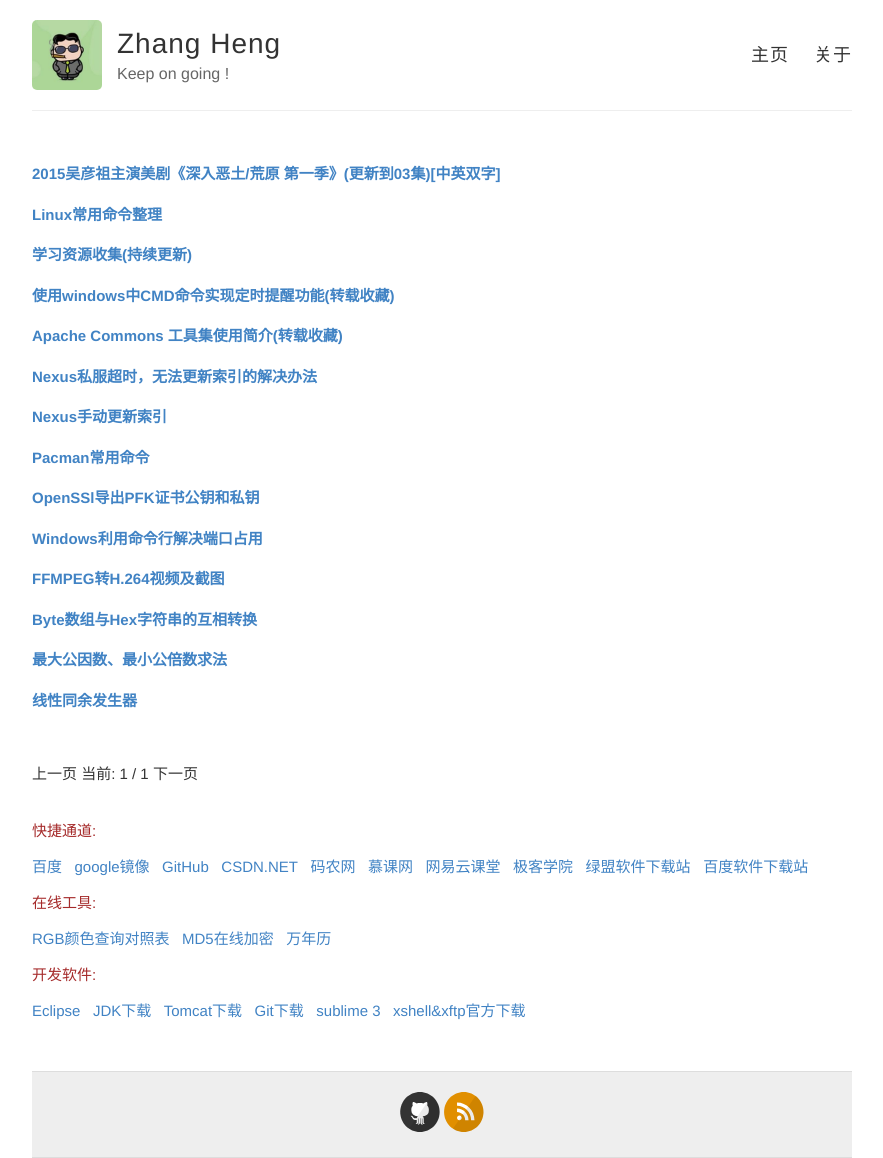
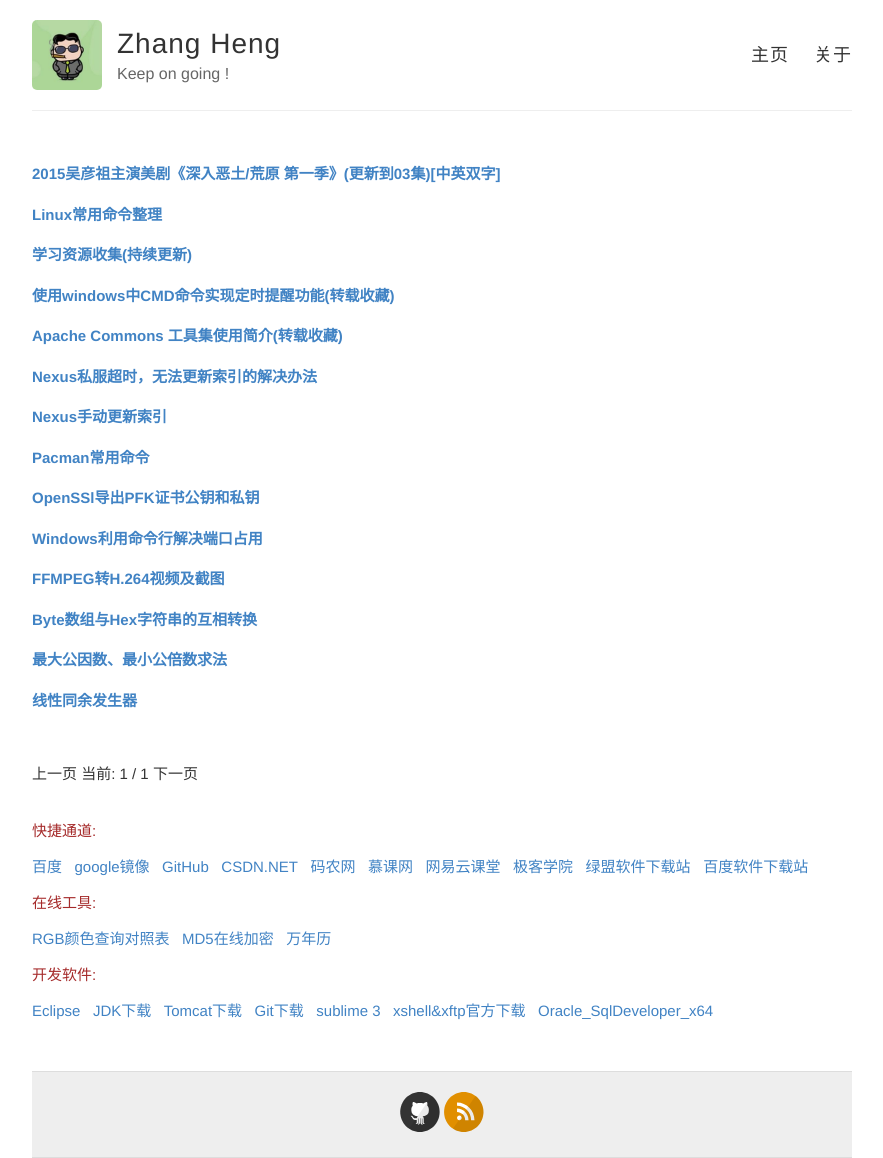
Before and after one commit to daniel163/daniel163.github.io, a Jekyll site: the page built from index.html, in a window 1280 px wide. Shown: the whole page, without its empty margins (198-1081 px from the left). Built offline with Jekyll 4.4.1, drawn with Linux system fonts in a browser that asks for light colours; Markdown is read by kramdown in place of the engine named in the settings; the list of posts is cut into pages by our own code.

Commit message:
更新主页

```diff
--- a/index.html
+++ b/index.html
@@ -68,7 +68,7 @@ layout: default
 	<a href="http://tortoisegit.org/about/" target="_blank">Git下载</a>&nbsp&nbsp
 	<a href="http://www.sublimetext.com/3" target="_blank">sublime 3</a>&nbsp&nbsp
 	<a href="http://www.netsarang.com/download/main.html" target="_blank">xshell&xftp官方下载</a>&nbsp&nbsp
-
+	<a href="http://pan.baidu.com/s/1qX6rW4W" target="_blank">Oracle_SqlDeveloper_x64</a>&nbsp&nbsp
 	</p>
 
 
```
